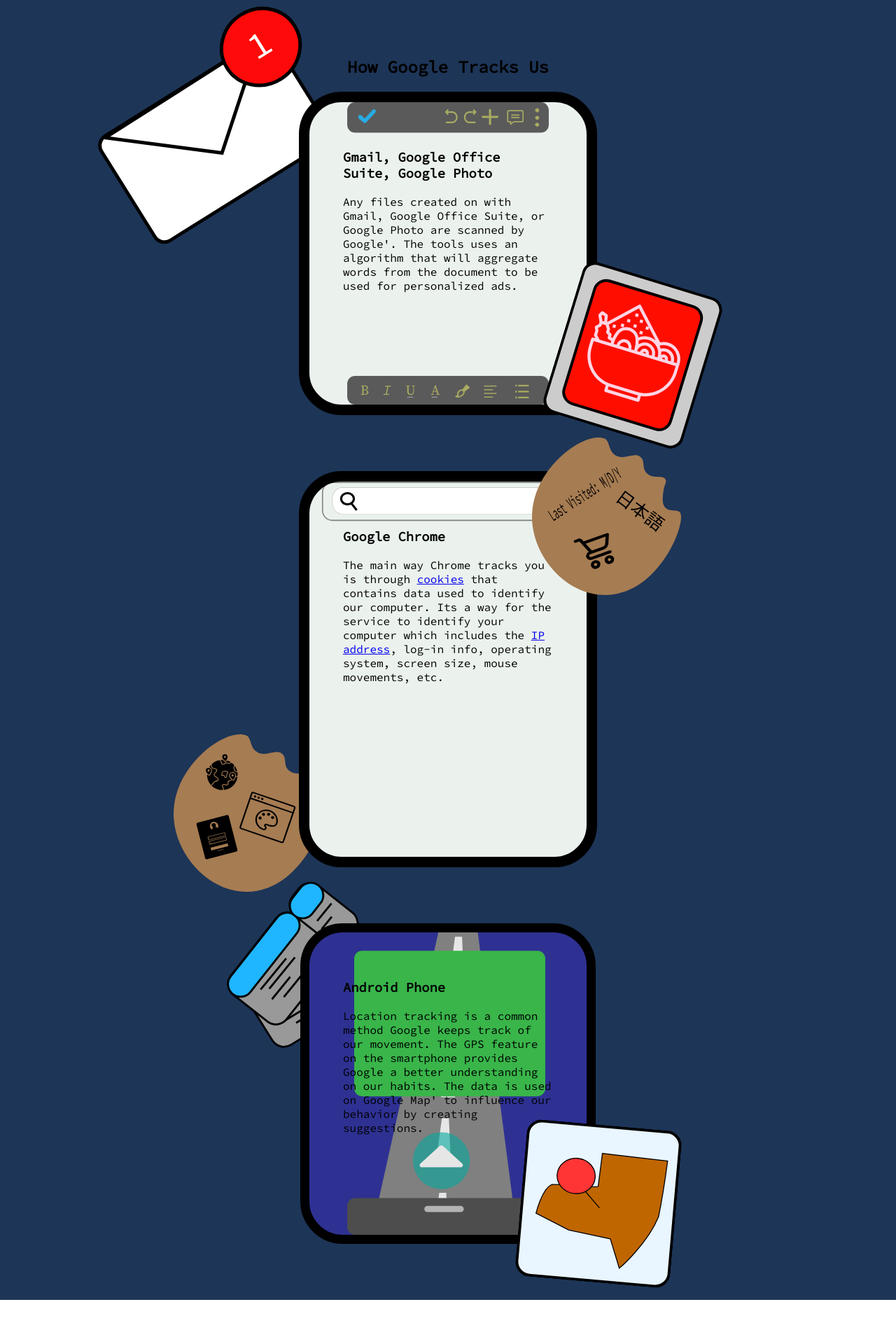
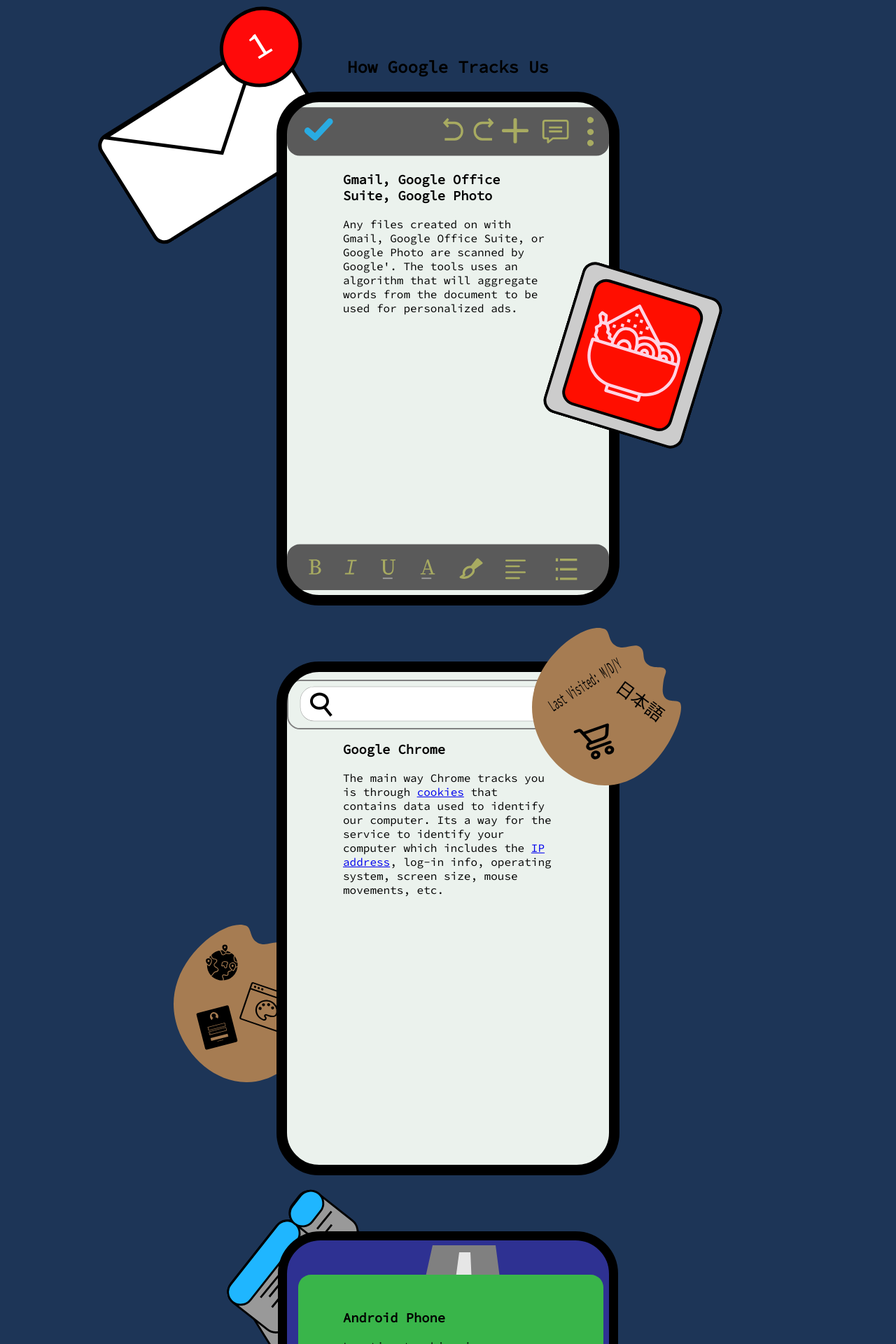
Before and after one commit to Greashun/YouGoogled, a Next.js app: page / in a window 1280 px wide. Shown: the part 1900-3820 px from the top of the page at 70% size. Built offline with nearby package versions, Linux system fonts and the light colour scheme.

Commit message:
update main section query

```diff
--- a/styles/Home.module.css
+++ b/styles/Home.module.css
@@ -138,8 +138,8 @@
   background-size: contain;
   background-repeat: no-repeat;
   max-width: 300px;
-  height: 42vh;
-  padding: 3rem;
+  height: 68vh;
+  padding: 5rem;
   margin-bottom: 10vh;
   border: 15px solid black;
   border-radius: 61px;
@@ -152,8 +152,8 @@
   background-size: contain;
   background-repeat: no-repeat;
   max-width: 300px;
-  height: 55vh;
-  padding: 3rem;
+  height: 68vh;
+  padding: 5rem;
   margin-bottom: 10vh;
   border: 15px solid black;
   border-radius: 61px;
@@ -166,8 +166,8 @@
   background-size: contain;
   background-repeat: no-repeat;
   max-width: 300px;
-  height: 42vh;
-  padding: 3rem;
+  height: 68vh;
+  padding: 5rem;
   margin-bottom: 10vh;
   border: 13px solid black;
   border-radius: 61px;
```
